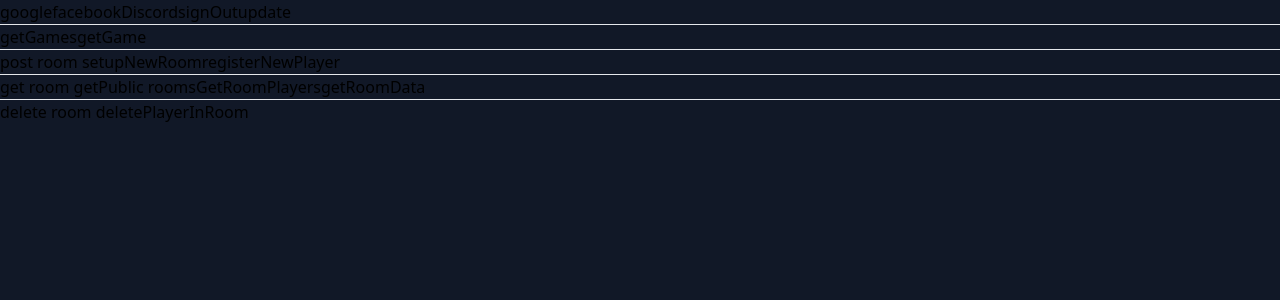
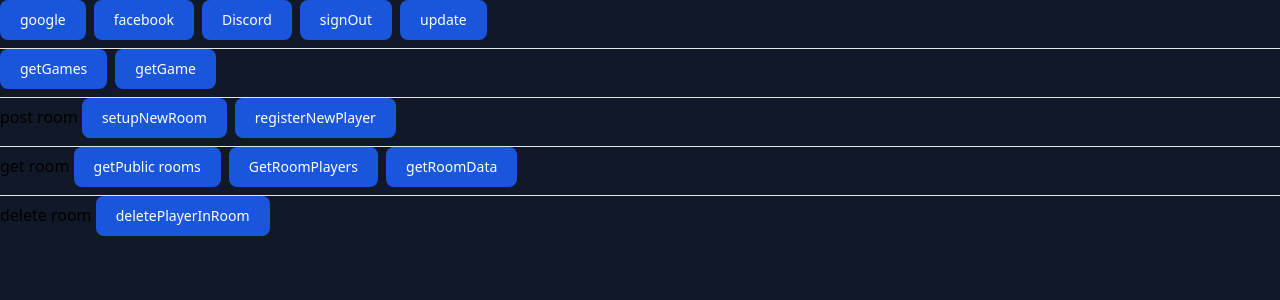
Before and after one commit to kevinshu1995/board-game, a Vue app in the folder app/: page /api-list in a window 1280 px wide. Shown: the top 300 px of the page. Built offline with nearby package versions, Linux system fonts and the light colour scheme; no server answers.

Commit message:
feat: 🎸 [app] view - /api-list apply button

```diff
--- a/app/src/components/view/ApiList.vue
+++ b/app/src/components/view/ApiList.vue
@@ -1,27 +1,29 @@
 <template>
-    <button @click="auth.signInWithProvider('google')">google</button>
-    <button @click="auth.signInWithProvider('facebook')">facebook</button>
-    <button @click="auth.signInWithProvider('discord')">Discord</button>
-    <button @click="auth.handleSignOut">signOut</button>
-    <button @click="updateData">update</button>
+    <Button @click="auth.signInWithProvider('google')">google</Button>
+    <Button @click="auth.signInWithProvider('facebook')">facebook</Button>
+    <Button @click="auth.signInWithProvider('discord')">Discord</Button>
+    <Button @click="auth.handleSignOut">signOut</Button>
+    <Button @click="updateData">update</Button>
     <hr />
-    <button @click="handleGetGames">getGames</button>
-    <button @click="handleGetGame">getGame</button>
+    <Button @click="handleGetGames">getGames</Button>
+    <Button @click="handleGetGame">getGame</Button>
     <hr />
     post room
-    <button @click="handleSetupNewRoom">setupNewRoom</button>
-    <button @click="handleRegisterNewPlayer(9)">registerNewPlayer</button>
+    <Button @click="handleSetupNewRoom">setupNewRoom</Button>
+    <Button @click="handleRegisterNewPlayer(9)">registerNewPlayer</Button>
     <hr />
     get room
-    <button @click="handleGetPublicRooms">getPublic rooms</button>
-    <button @click="handleGetRoomPlayers">GetRoomPlayers</button>
-    <button @click="handleGetRoomData">getRoomData</button>
+    <Button @click="handleGetPublicRooms">getPublic rooms</Button>
+    <Button @click="handleGetRoomPlayers">GetRoomPlayers</Button>
+    <Button @click="handleGetRoomData">getRoomData</Button>
     <hr />
     delete room
-    <button @click="handleDeletePlayerInRoom">deletePlayerInRoom</button>
+    <Button @click="handleDeletePlayerInRoom">deletePlayerInRoom</Button>
 </template>
 
 <script setup lang="ts">
+import Button from "@widget/button/Button.vue";
+
 import { useAuth } from "@/store";
 import {
     getGames,
```
